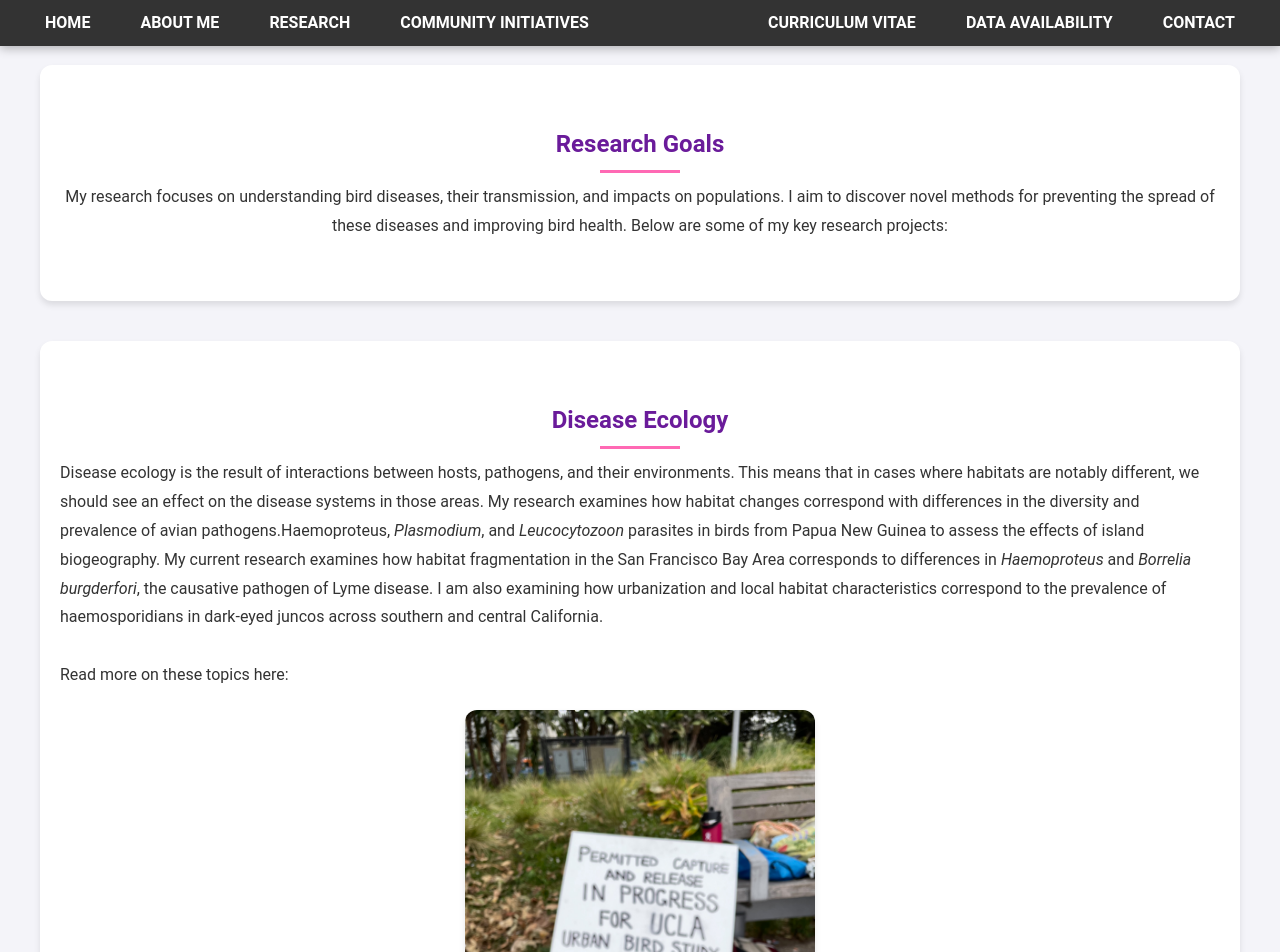
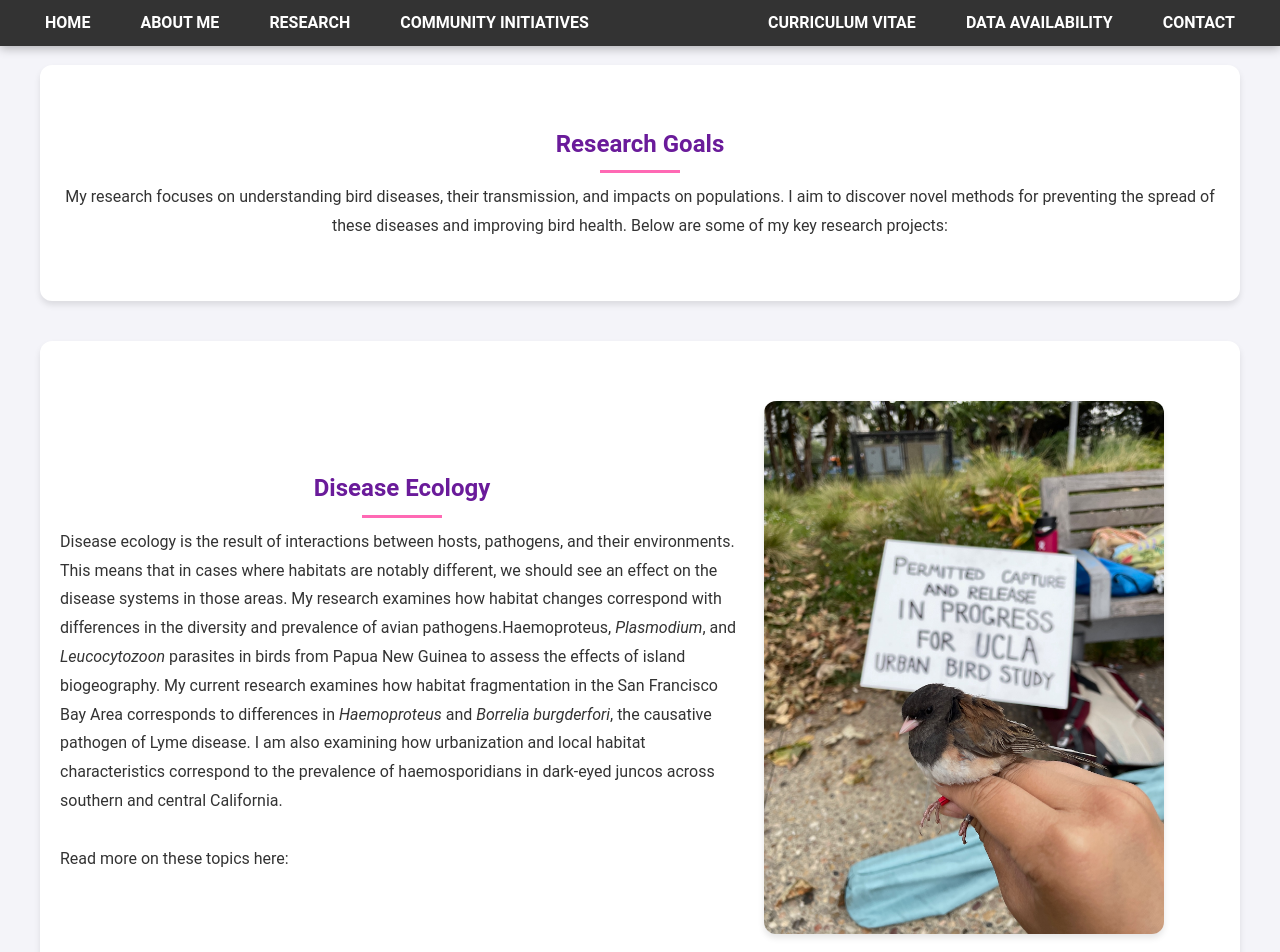
Before and after one commit to amayamejiaws/home, a plain HTML site: page research.html in a window 1280 px wide. Shown: the top 952 px of the page. Drawn offline with Linux system fonts and the light colour scheme.

Commit message:
Update index.css

```diff
--- a/css/index.css
+++ b/css/index.css
@@ -417,21 +417,25 @@ ul li {
     display: flex;
     align-items: center;    /* Vertically align text and image */
     gap: 20px;              /* Space between image and text */
-    flex-wrap: wrap;        /* Ensures wrapping on smaller screens */
-    justify-content: center;/* Center content horizontally */
+    flex-wrap: nowrap; /* Prevent wrapping on larger screens */
+    justify-content: space-between; /* Spread text and image evenly */
+}
+
+.research-image {
+    flex: 1 1 40%; /* Image takes 40% of the container */
 }
 
 .research-image img {
-    width: 100%;            /* Make image take up full width of container */
-    max-width: 350px;       /* Max image size to prevent it from getting too big */
-    height: auto;           /* Maintain aspect ratio */
+    width: 100%; /* Image takes full width of its container */
+    max-width: 400px; /* Limit max size of the image */
+    height: auto; /* Maintain aspect ratio */
     border-radius: 12px;
     box-shadow: 0 4px 6px rgba(0, 0, 0, 0.1);
 }
 
 /* Text Styling */
 .research-text {
-    max-width: 100%;
+    flex: 1 1 60%; /* Text takes 60% of the container */
 }
 
 .research-text h2 {
```
